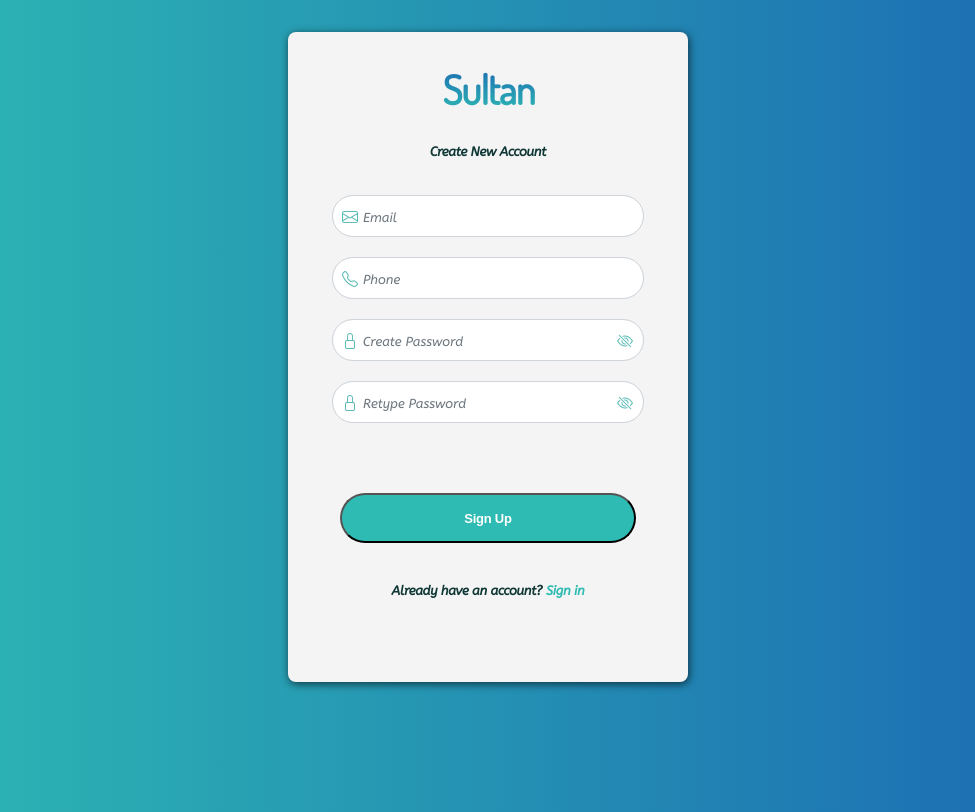
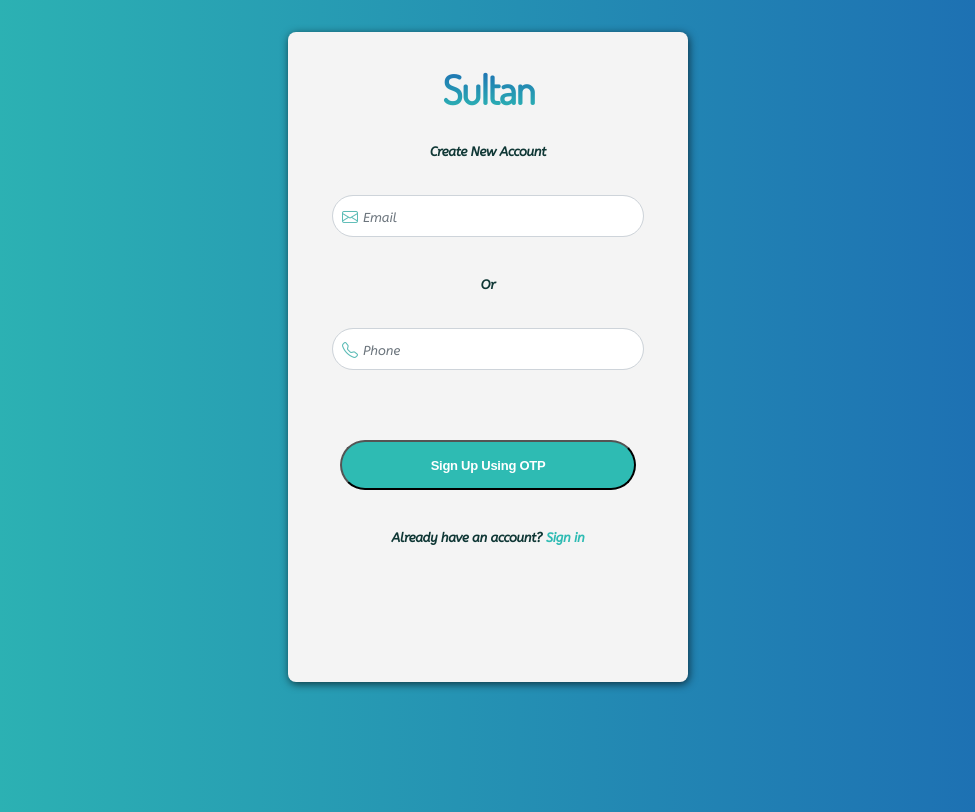
Before and after one commit to Shatabanwar/sultanapp-angular, an Angular app: page /register in a window 1280 px wide. Shown: the whole page, without its empty margins (152-1127 px from the left). Built offline with nearby package versions, Linux system fonts and the light colour scheme.

Commit message:
Added Google Sign In

```diff
--- a/src/app/components/login/login.component.css
+++ b/src/app/components/login/login.component.css
@@ -175,7 +175,7 @@ h2 {
   margin-left: 275px;
 }
 
-.google-button {
+.google-buttons {
 
   text-align: center;
   padding-top: 10px;
--- a/src/app/components/login/login.component.html
+++ b/src/app/components/login/login.component.html
@@ -17,10 +17,14 @@
 
        </div>
 
+       <div class="text-bottom">
+        <p class="txt-style">Or</p>
+      </div>
+
        <div class="inner-addon left-addon password">
-        <i class="bi bi-lock glyphicon glyphicon-user green" ></i>
-        <i class="bi-eye-slash glyphicon glyphicon-user right-icon green" id="togglePassword"></i>
-        <input class="form-control py-2 rounded-pill mr-1 pr-5 form-rounded" type="password" required="true" name="password" [(ngModel)] = "credentials.password" placeholder="Password" id="password">
+        <i class="bi bi-telephone glyphicon glyphicon-user green" ></i>
+
+        <input class="form-control py-2 rounded-pill mr-1 pr-5 form-rounded" type="text" required="true" name="phone"  placeholder="Phone number" id="password">
 
      </div>
 
@@ -28,7 +32,7 @@
 
 
        <div class="login">
-        <button id="submit-btn" routerLink = "/login" type="submit" name="submit"  >Sign In</button>
+        <button id="submit-btn" routerLink = "/login" type="submit" name="submit"  >Sign In Using OTP</button>
 
       </div>
       <a href="#">
@@ -41,11 +45,13 @@
         <p class="txt-style">Or</p>
       </div>
 
-      <div class="google-button">
+      <div class="google-buttons" id="google-button">
 
         <button mat-button id="account-button">
           <i class="bi bi-google pull-left" style="padding-left: 5px;"></i>
         Sign in with Google
+
+
       </button>
 </div>
 
@@ -56,7 +62,7 @@
 </div>
 
 <div class="guest">
-  <a routerLink="/dashboard" class="txt-style" style="color:#2EBBB3;">Continue as Guest</a>
+  <a routerLink="/home" class="txt-style" style="color:#2EBBB3;">Continue as Guest</a>
 </div>
 
 
--- a/src/app/components/login/login.component.ts
+++ b/src/app/components/login/login.component.ts
@@ -17,10 +17,32 @@ export class LoginComponent implements OnInit {
   constructor(private router:Router) { }
 
   ngOnInit(): void {
+
+      // @ts-ignore
+  google.accounts.id.initialize({
+    client_id: "http://677611948157-i1suneqfh61ohfvur5t4redmtlvle6rn.apps.googleusercontent.com",
+    callback: this.handleCredentialResponse.bind(this),
+    auto_select: false,
+    cancel_on_tap_outside: true,
+
+  });
+  // @ts-ignore
+  google.accounts.id.renderButton(
+  // @ts-ignore
+  document.getElementById("google-button"),
+    { theme: "outline", size: "large", width: "100%" }
+  );
+  // @ts-ignore
+  google.accounts.id.prompt((notification: PromptMomentNotification) => {});
   }
 
   visible:boolean = true;
   changetype:boolean =true;
+
+  async handleCredentialResponse(response: any) {
+    // Here will be your response from Google.
+    console.log(response);
+  }
 
 
   viewpass(){
--- a/src/app/components/register/register.component.html
+++ b/src/app/components/register/register.component.html
@@ -19,27 +19,15 @@
 
       </div>
 
+      <div class="text-bottom">
+        <p class="txt-style">Or</p>
+      </div>
+
+
       <div class="inner-addon left-addon" style="padding-top:20px ;">
         <i class="bi bi-telephone glyphicon glyphicon-user green"></i>
         <input class="form-control py-2 rounded-pill mr-1 pr-5 form-rounded" required="true" name="phone" type="tel"
           placeholder="Phone" id="example-search-input">
-
-      </div>
-
-      <div class="inner-addon left-addon password">
-        <i class="bi bi-lock  bi bi-border glyphicon glyphicon-user green"></i>
-        <i class="bi bi-eye-slash glyphicon glyphicon-user right-icon green" id="show-password"></i>
-        <input class="form-control py-2 rounded-pill mr-1 pr-5 form-rounded" name="password"
-          [(ngModel)]="credentials.password" pattern="[a-zA-Z0-9]+ .*[0-9].*" minlength="6" type="password"
-          placeholder="Create Password" id="password" required="true">
-
-      </div>
-
-      <div class="inner-addon left-addon password">
-        <i class="bi bi-lock glyphicon glyphicon-user green"></i>
-        <i class="bi bi-eye-slash glyphicon glyphicon-user right-icon green" id="show-password"></i>
-        <input class="form-control py-2 rounded-pill mr-1 pr-5 form-rounded" required="true" type="password"
-          [(ngModel)]="credentials.repeatPassword" name="Repeat-password" placeholder="Retype Password" id="password">
 
       </div>
 
@@ -48,8 +36,10 @@
 
 
 
+
+
       <div class="login">
-        <input id="submit-btn" type="submit" name="submit" value="Sign Up" />
+        <input id="submit-btn" type="submit" name="submit" value="Sign Up Using OTP" />
 
       </div>
     </form>
--- a/src/index.html
+++ b/src/index.html
@@ -5,6 +5,9 @@
   <title>SultanApp</title>
   <base href="/">
   <meta name="viewport" content="width=device-width, initial-scale=1">
+  <!-- <meta name ="google-signin-client_id" content="http://677611948157-i1suneqfh61ohfvur5t4redmtlvle6rn.apps.googleusercontent.com/"> -->
+  <!-- <script src="https://apis.google.com/js/platform.js" async defer></script> -->
+  <script src="https://accounts.google.com/gsi/client" async defer></script>
   <link rel="icon" type="image/x-icon" href="favicon.ico">
   <link rel="stylesheet" href="https://maxcdn.bootstrapcdn.com/font-awesome/4.5.0/css/font-awesome.min.css">
   <link href="https://fonts.googleapis.com/icon?family=Material+Icons" rel="stylesheet">
```
